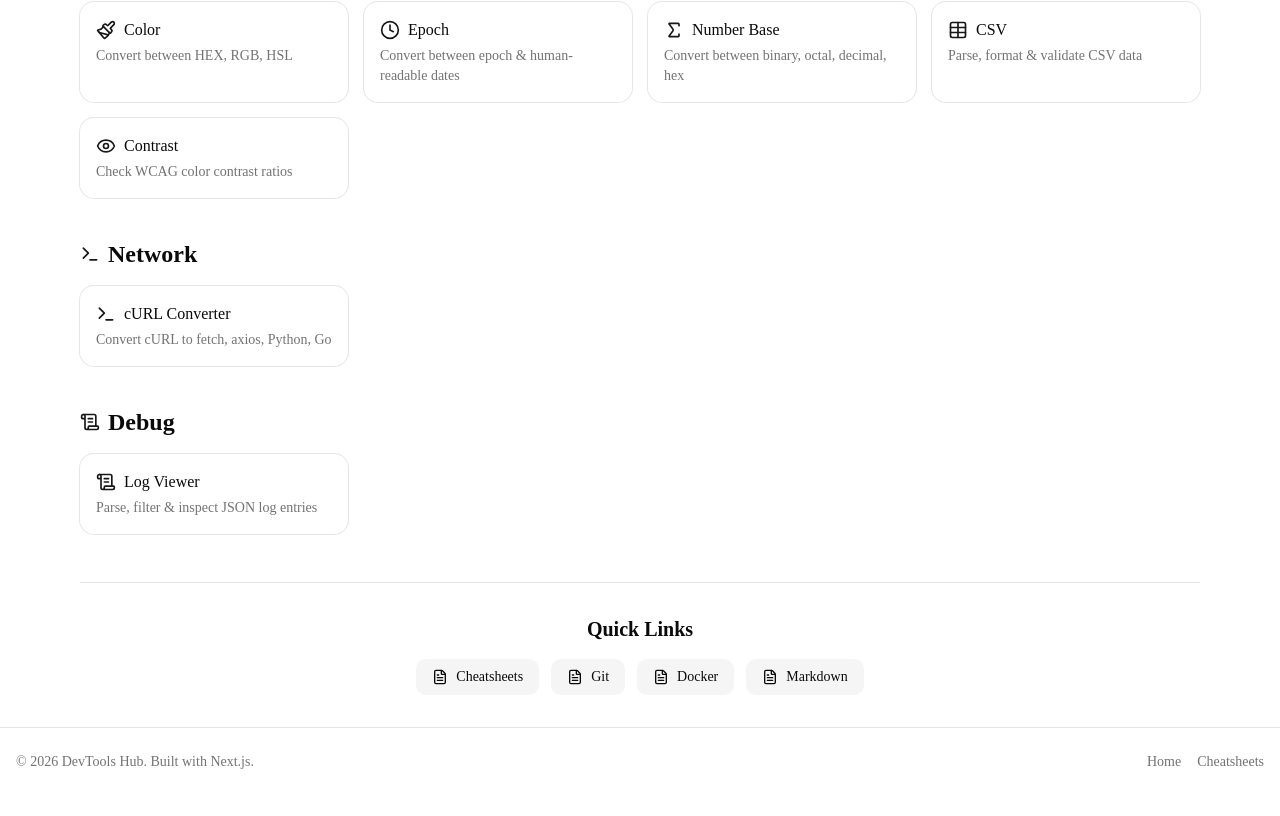
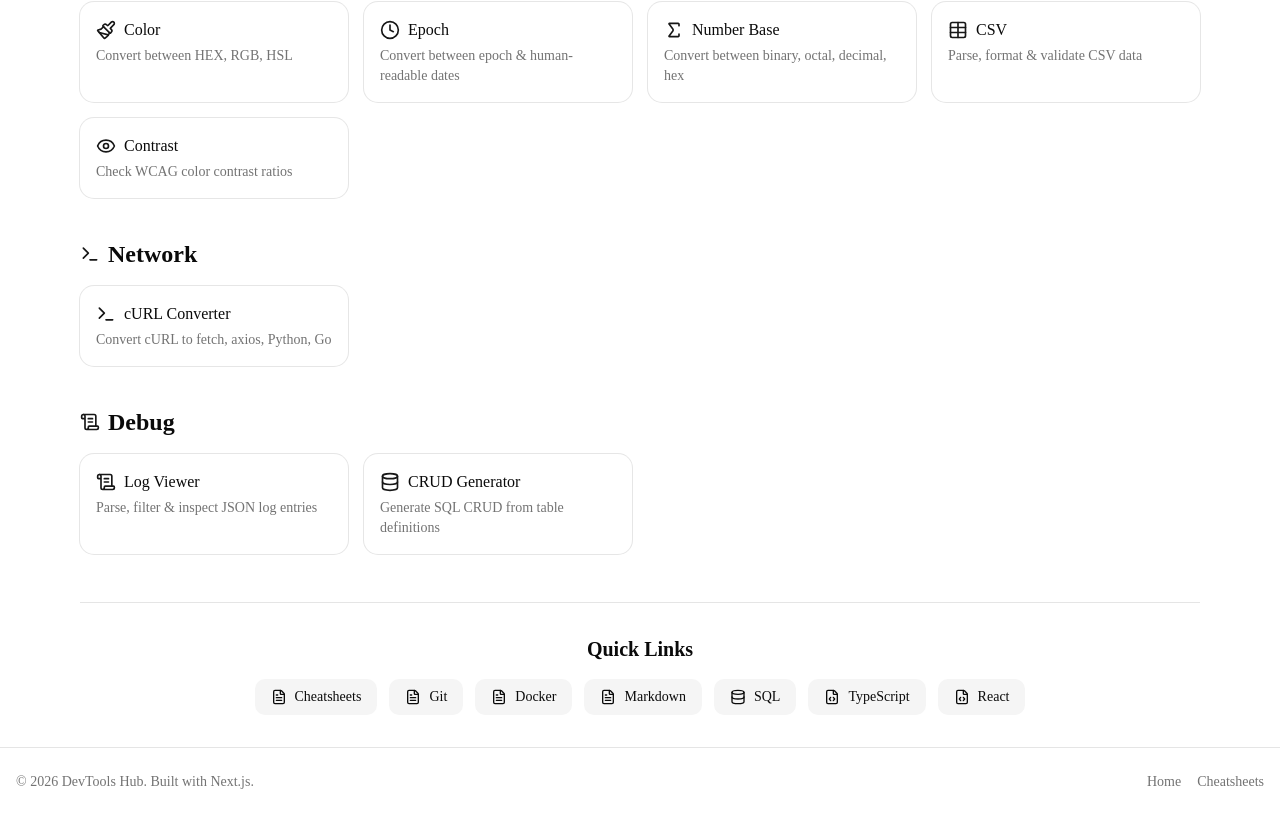
Before and after one commit to kvnlnk/utilitybelt, a Next.js app: page / in a window 1280 px wide. Shown: the part 1091-1907 px from the top of the page. Built offline with nearby package versions, Linux system fonts and the light colour scheme.

Commit message:
feat(ui): register CRUD generator and 3 cheatsheets in nav and landing page
Add SQL, TypeScript, React quick links to landing page.
Add cheatsheet-specific entries in command palette.
Update README with new counts.

```diff
--- a/src/app/cheatsheets/page.tsx
+++ b/src/app/cheatsheets/page.tsx
@@ -2,7 +2,7 @@
 
 import Link from "next/link";
 import { Card, CardContent, CardDescription, CardHeader, CardTitle } from "@/components/ui/card";
-import { GitBranch, Container, FileText } from "lucide-react";
+import { GitBranch, Container, FileText, Database, FileType, Atom } from "lucide-react";
 
 interface Cheatsheet {
   name: string;
@@ -29,6 +29,24 @@ const cheatsheets: Cheatsheet[] = [
     href: "/cheatsheets/markdown",
     description: "Markdown syntax reference — headings, lists, code blocks, tables, links, and formatting.",
     icon: FileText,
+  },
+  {
+    name: "SQL",
+    href: "/cheatsheets/sql",
+    description: "SQL queries, joins, aggregations, CRUD operations, window functions, and PostgreSQL-specific features.",
+    icon: Database,
+  },
+  {
+    name: "TypeScript",
+    href: "/cheatsheets/typescript",
+    description: "Types, interfaces, generics, utility types, type guards, mapped types, and tsconfig options.",
+    icon: FileType,
+  },
+  {
+    name: "React & Next.js",
+    href: "/cheatsheets/react",
+    description: "Components, hooks, App Router patterns, server/client components, data fetching, and React 19 features.",
+    icon: Atom,
   },
 ];
 
--- a/src/app/page.tsx
+++ b/src/app/page.tsx
@@ -24,6 +24,7 @@ import {
   Terminal,
   Eye,
   ScrollText,
+  Database,
 } from "lucide-react";
 import { Card, CardContent, CardDescription, CardHeader, CardTitle } from "@/components/ui/card";
 import { SearchBar } from "@/components/search-bar";
@@ -105,6 +106,7 @@ const categories: ToolCategory[] = [
     icon: ScrollText,
     tools: [
       { name: "Log Viewer", href: "/tools/log-viewer", description: "Parse, filter & inspect JSON log entries", icon: ScrollText },
+      { name: "CRUD Generator", href: "/tools/crud-generator", description: "Generate SQL CRUD from table definitions", icon: Database },
     ],
   },
 ];
@@ -216,6 +218,27 @@ export default function Home() {
             <FileText className="h-4 w-4" />
             Markdown
           </Link>
+          <Link
+            href="/cheatsheets/sql"
+            className="inline-flex items-center gap-2 px-4 py-2 rounded-lg bg-muted hover:bg-muted/80 text-sm font-medium transition-colors"
+          >
+            <Database className="h-4 w-4" />
+            SQL
+          </Link>
+          <Link
+            href="/cheatsheets/typescript"
+            className="inline-flex items-center gap-2 px-4 py-2 rounded-lg bg-muted hover:bg-muted/80 text-sm font-medium transition-colors"
+          >
+            <FileCode className="h-4 w-4" />
+            TypeScript
+          </Link>
+          <Link
+            href="/cheatsheets/react"
+            className="inline-flex items-center gap-2 px-4 py-2 rounded-lg bg-muted hover:bg-muted/80 text-sm font-medium transition-colors"
+          >
+            <FileCode className="h-4 w-4" />
+            React
+          </Link>
         </div>
       </section>
     </div>
--- a/src/components/command-palette.tsx
+++ b/src/components/command-palette.tsx
@@ -43,8 +43,15 @@ const allTools: ToolEntry[] = [
   { name: "cURL Converter", href: "/tools/curl-converter" },
   { name: "Color Contrast Checker", href: "/tools/contrast" },
   { name: "Log Viewer", href: "/tools/log-viewer" },
+  { name: "CRUD Generator", href: "/tools/crud-generator" },
   // Pages
   { name: "Cheatsheets", href: "/cheatsheets" },
+  { name: "Cheatsheets — Git", href: "/cheatsheets/git" },
+  { name: "Cheatsheets — Docker", href: "/cheatsheets/docker" },
+  { name: "Cheatsheets — Markdown", href: "/cheatsheets/markdown" },
+  { name: "Cheatsheets — SQL", href: "/cheatsheets/sql" },
+  { name: "Cheatsheets — TypeScript", href: "/cheatsheets/typescript" },
+  { name: "Cheatsheets — React & Next.js", href: "/cheatsheets/react" },
   { name: "Blog", href: "/blog" },
   { name: "Pricing", href: "/pricing" },
   { name: "Home", href: "/" },
```
Also changed, not shown: 1 other file (tests, documents, lock files or other folders).
